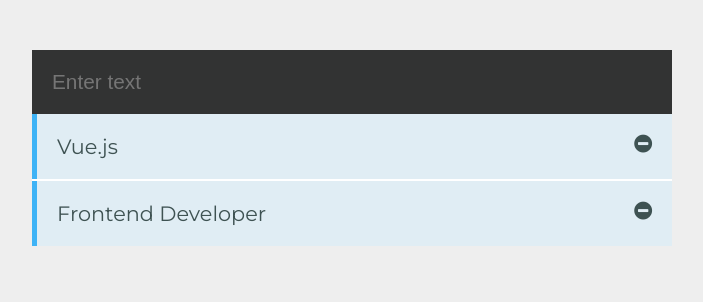
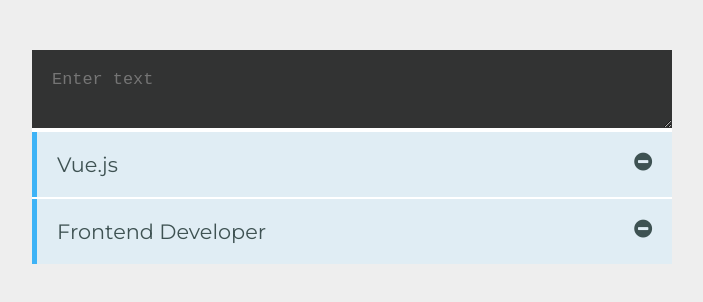
Before and after one commit to smilingkite/tag-cloud, a Vue app: page / in a window 1280 px wide. Shown: the top 302 px of the page, without its empty margins (288-991 px from the left). Built offline with nearby package versions, Linux system fonts and the light colour scheme; a small style sheet from the web is missing.

Commit message:
create text-area instead of input field

```diff
--- a/src/components/Tags.vue
+++ b/src/components/Tags.vue
@@ -3,7 +3,7 @@
     <div class="holder">
 
       <form @submit.prevent="addTags">
-        <input type="text" placeholder="Enter text" v-model="tag" v-validate="'min:5'" name="tag">
+        <textarea placeholder="Enter text" v-model="tag" v-validate="'min:5'" name="tag"></textarea>
 
         <transition name="alert-in" enter-active-class="animated flipInX" leave-active-class="animated flipOutX">
           <p class="alert" v-if="errors.has('tag')">{{ errors.first('tag') }}</p>
@@ -82,7 +82,7 @@
   .container {
     box-shadow: 0px 0px 40px lightgray;
   }
-  input {
+  textarea {
     width: calc(100% - 40px);
     border: 0;
     padding: 20px;
```
